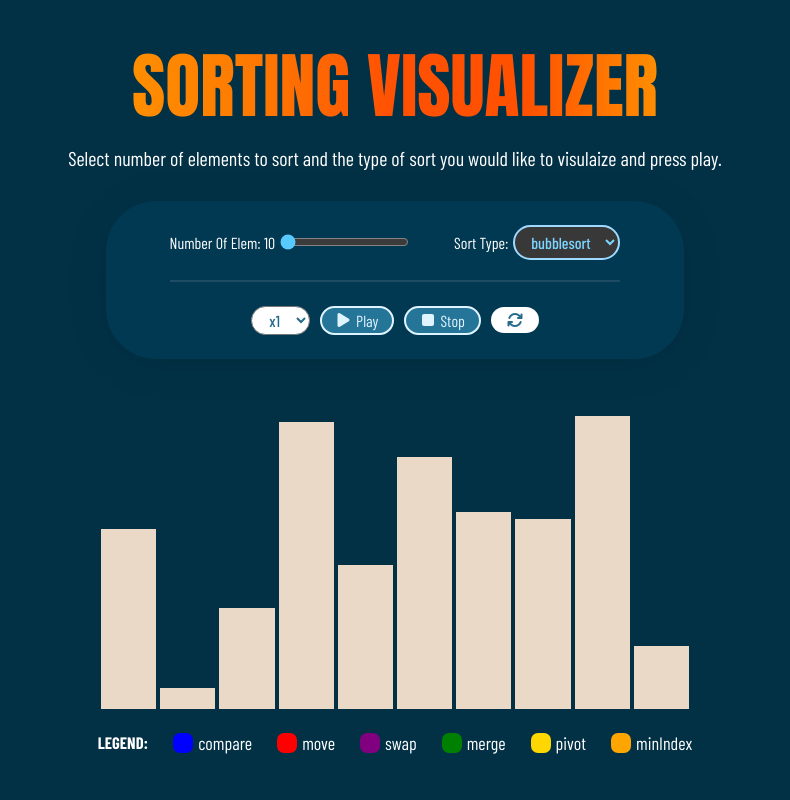
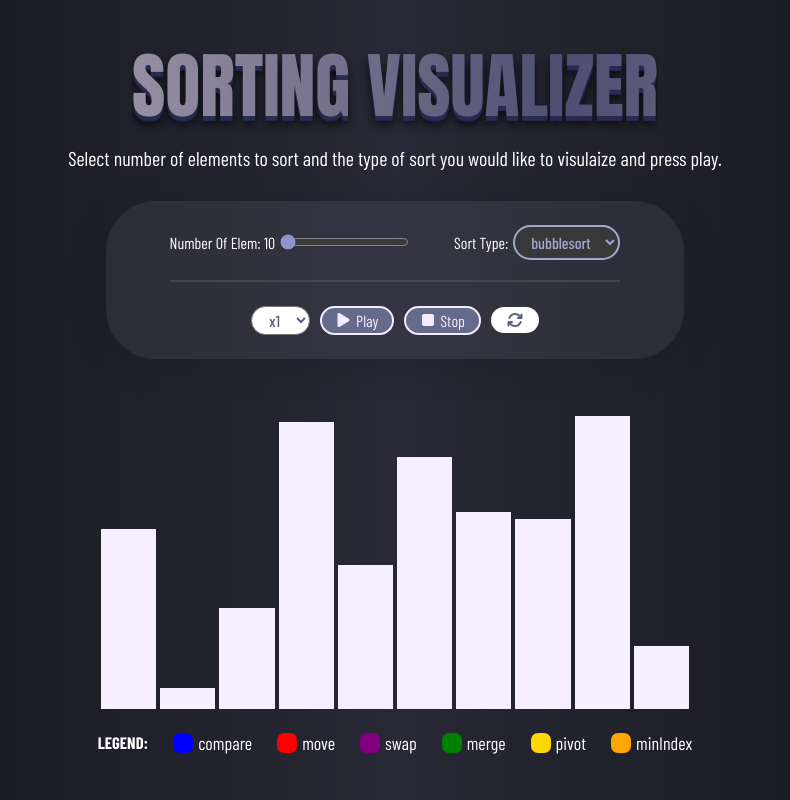
Before and after one commit to celinastha/sorting_visualizer, a plain HTML site: page index.html in a window 1280 px wide. Shown: the whole page, without its empty margins (245-1035 px from the left). Drawn offline with nearby package versions, Linux system fonts and the light colour scheme; a web font is replaced by a local one.

Commit message:
frontend design done

```diff
--- a/style.css
+++ b/style.css
@@ -5,12 +5,14 @@
     overflow: hidden;
 }
 
+
+
 body{
     width: 100%;
     height: 100vh;
     font-family: "Barlow Condensed", serif;
     font-style: normal;
-    background-color: #023146;
+    background-image: linear-gradient(-90deg, #15151A, #282836, #15151A);
     color: white;
     font-size: 1.25em;
     display: flex;
@@ -18,6 +20,8 @@ body{
     justify-content: center;
 
 }
+
+
 
 .all_content_container{
     height: 100%;
@@ -33,24 +37,47 @@ body{
     }
 }
 
+
+
 h1{
+    display: inline-block;
+    position: relative;
     text-transform: uppercase;
     font-family: "Anton", serif;
     font-size: 3.6em;
     font-weight: 500;
     font-style: normal;
     color: transparent;
-    background-image: linear-gradient(90deg, #FF8E00, #FD7702, #FF5003, #ff5100, #FF8E00);
-    background-repeat: repeat-x;
+    -webkit-text-fill-color: transparent;
+    background-image: linear-gradient(90deg, #a69cac, #4d4e72, #a69cac);
+    background-size: 200% 200%;
+    -webkit-background-clip: text;
     background-clip: text;
-    animation: gradient 3s linear infinite;
+    animation: moveGradient 6s linear infinite;
 }
-@keyframes gradient {
-    0%{
+h1::before{
+    content: "SORTING VISUALIZER";
+    position: absolute;
+    top: 0;
+    left: 0;
+    z-index: -1;
+    text-shadow: 0px 5px 1.1px #282a50, 0px 8px 10px #000000bd;
+}
+@keyframes moveGradient {
+    0% {
+        background-position: 50% 0%;
+    }
+    25% {
         background-position: 100% 50%;
     }
-    100%{
-        background-position: -33% 50%;
+    50% {
+        background-position: 50% 100%;
+    }
+    75% {
+        background-position: 0% 50%;
+    }
+    100% {
+        background-position: 50% 0%;
     }
 }
 @media screen and (min-width: 1400px){
@@ -63,6 +90,9 @@ h1{
         font-size: 3em;
     }
 }
+
+
+
 #sort_form{
     display: flex;
     flex-direction: column;
@@ -72,10 +102,12 @@ h1{
     padding: 3vh 5vw;
     margin: 3vh 0;
     border-radius: 50px;
-    background-color: #00a8f711;
+    background-color: #7d7d9125;
     box-shadow: 0 5px 40px  #0000001e;
     font-size: 0.8em;
 }
+
+
 
 .elem_type_input{
     display: flex;
@@ -86,12 +118,18 @@ h1{
     border-bottom:2px solid #b6b6b627;
 }
 .elem_type_input input[type=range]{
-    accent-color: #58caff;
+    accent-color: #8d96c7;
 }
-
-
 label[for="sortTypeDropdown"]{
     margin-left: 40px;
+}
+#sortTypeDropdown{
+    padding: 5px;
+    background-color: #383838;
+    border: 2.4px solid #a1a8cf;
+    color: #a1a8cf;
+    font-weight: 500;
+    border-radius: 20px;
 }
 
 .controls{
@@ -108,15 +146,22 @@ label[for="sortTypeDropdown"]{
 #stopBtn{
     padding: 3px 14px;
     border-radius: 50px;
-    border: 2.3px solid #e0f4ff;
+    border: 2.3px solid #f5ebff;
     display: flex;
     justify-content: center;
     align-items: center;
     gap: 5px;
-    background-color: #58caff69;
-    color: #e0f4ff;
+    background-color: #656b8b;
+    color: #f5ebff;
 }
-
+#playBtn:hover,
+#stopBtn:hover{
+    background-color: #8388af;
+}
+#playBtn:active,
+#stopBtn:active{
+    background-color: #b0b3ce;
+}
 #initBtn{
     padding: 5px 16px;
     border-radius: 50px;
@@ -126,29 +171,31 @@ label[for="sortTypeDropdown"]{
     align-items: center;
     gap: 5px;
     background-color: #ffffff;
-    color: #08577ce0;
+    color: #5a607e;
 }
-#sortTypeDropdown{
-    padding: 5px;
-    background-color: rgb(56, 56, 56);
-    border: 2.4px solid #a0d9ff;
-    color: #7bd5ff;
-    font-weight: 500;
-    border-radius: 20px;
+#initBtn:hover{
+    background-color: #8388af;
+    color: white;
+}
+#initBtn:active{
+    background-color: #585b7a;
 }
 #sortSpeed{
     padding: 3px;
     background-color: #ffffff;
-    color: #08577ce0;
+    color: #5a607e;
     font-weight: 500;
     border-radius: 20px;
 }
 #sortSpeed option,
 #sortTypeDropdown option{
-    background-color: #b8c8cfb4;
-    color: #07608ad7;
+    background-color: #d9d1ebb4;
+    color: #5f6481;
     font-weight: 500;
     text-align: center;
+}
+#sortSpeed option{
+    color: #666b8b;
 }
 
 button,
@@ -157,6 +204,8 @@ select{
     font-style: normal;
     font-size: 1em;
 }
+
+
 
 #sortStatus{
     display: none;
@@ -197,7 +246,7 @@ select{
 
 .bar{
     margin: 0 2px;
-    background-color: #ebd9c8;
+    background-color: #f5efff;
     display: inline-block;
     flex: 1;
 }
```
